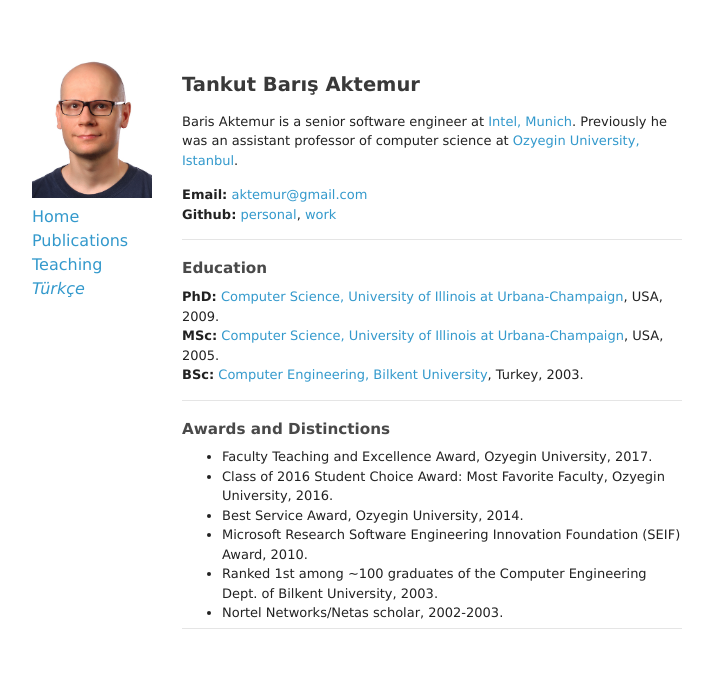
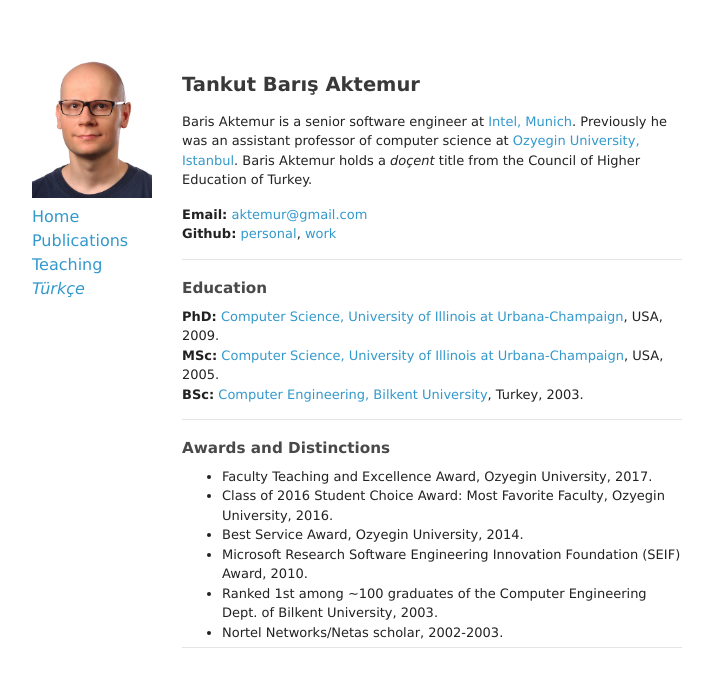
Before and after one commit to aktemur/aktemur.github.io, a Jekyll site: the page built from index.md, in a window 1280 px wide. Shown: the top 687 px of the page, without its empty margins (283-994 px from the left). Built offline with Jekyll 4.4.1, drawn with Linux system fonts in a browser that asks for light colours; our own code applies the rules of GitHub Pages for plain Markdown files.

Commit message:
Update the title info.

```diff
--- a/index.md
+++ b/index.md
@@ -7,6 +7,7 @@ layout: default
 Baris Aktemur is a senior software engineer at [Intel, Munich](http://intel.com).
 Previously he was
 an assistant professor of computer science at [Ozyegin University, Istanbul](http://ozyegin.edu.tr).
+Baris Aktemur holds a _doçent_ title from the Council of Higher Education of Turkey.
 
 **Email:** <aktemur@gmail.com>
 **Github:** [personal](https://github.com/aktemur), [work](https://github.com/barisaktemur)
```
Also changed, not shown: turkce.md (+1 -0 lines).
